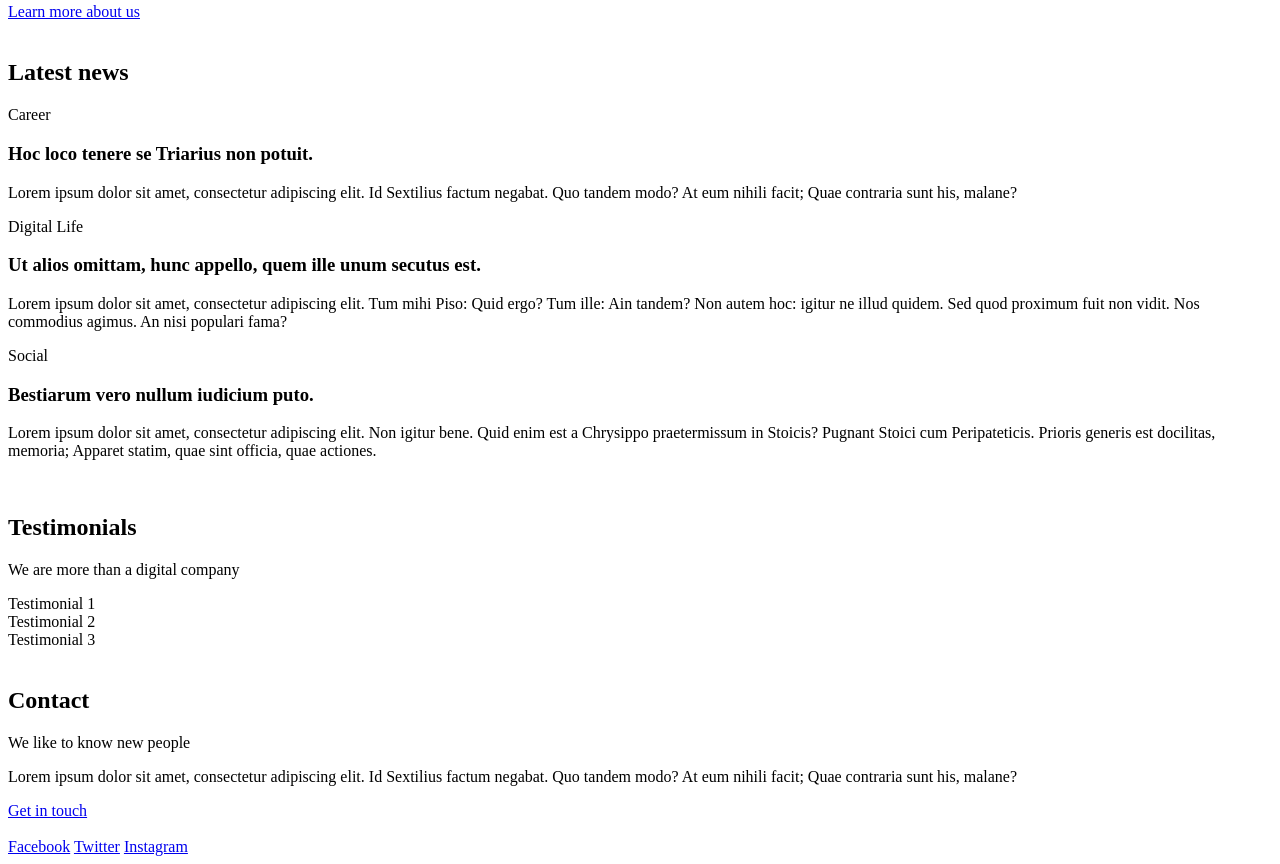
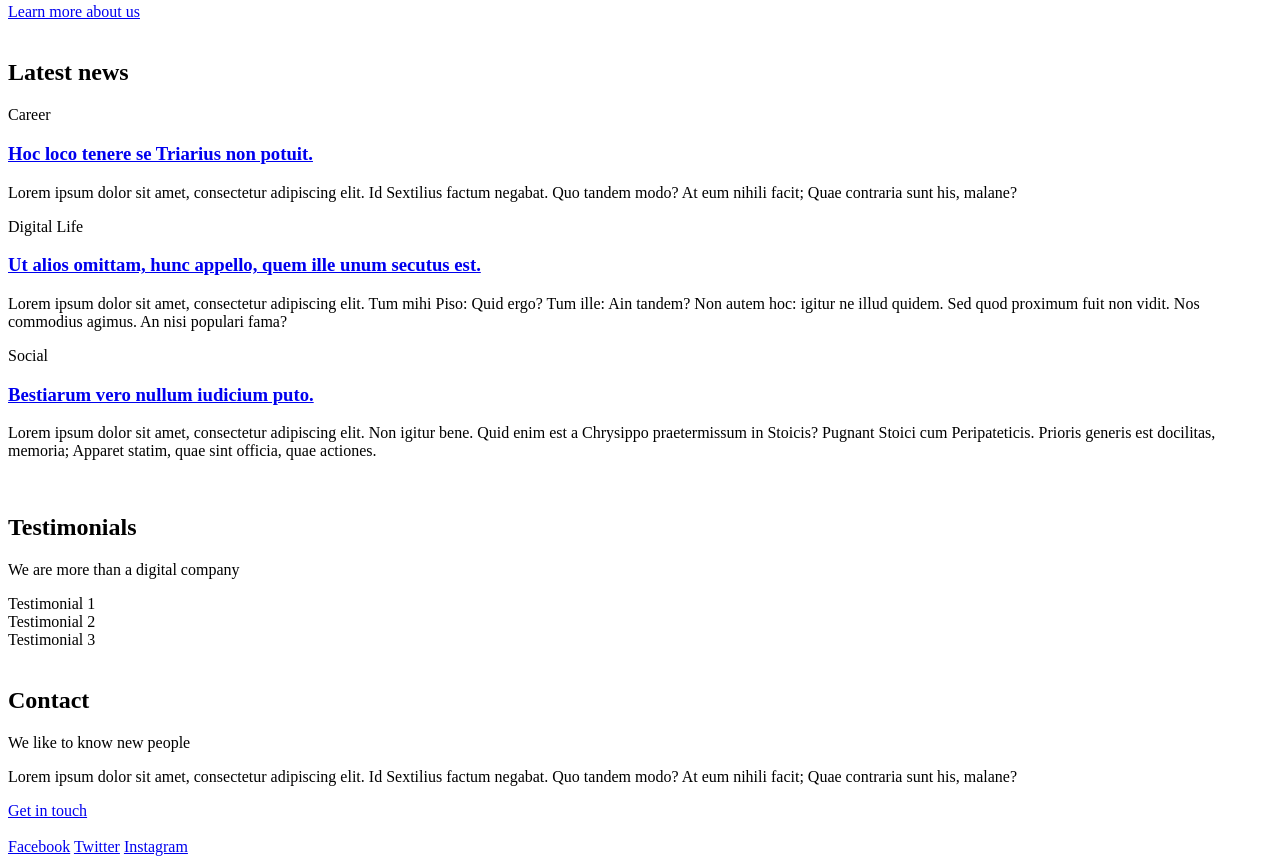
Before and after one commit to PhYdrogen/holbertonschool-web_front_end, a plain HTML site: page html_advanced/23-index.html in a window 1280 px wide. Shown: the part 1256-2120 px from the top of the page. Drawn offline with Linux system fonts and the light colour scheme.

Commit message:
herf -> href

```diff
--- a/html_advanced/23-index.html
+++ b/html_advanced/23-index.html
@@ -101,17 +101,17 @@
                         <div>
                             <article>
                                 <p>Career</p>
-                                <h3><a herf="#">Hoc loco tenere se Triarius non potuit.</a></h3>
+                                <h3><a href="#">Hoc loco tenere se Triarius non potuit.</a></h3>
                                 <p>Lorem ipsum dolor sit amet, consectetur adipiscing elit. Id Sextilius factum negabat. Quo tandem modo? At eum nihili facit; Quae contraria sunt his, malane?</p>
                             </article>
                             <article>
                                 <p>Digital Life</p>
-                                <h3><a herf="#">Ut alios omittam, hunc appello, quem ille unum secutus est.</a></h3>
+                                <h3><a href="#">Ut alios omittam, hunc appello, quem ille unum secutus est.</a></h3>
                                 <p>Lorem ipsum dolor sit amet, consectetur adipiscing elit. Tum mihi Piso: Quid ergo? Tum ille: Ain tandem? Non autem hoc: igitur ne illud quidem. Sed quod proximum fuit non vidit. Nos commodius agimus. An nisi populari fama?</p>
                             </article>
                             <article>
                                 <p>Social</p>
-                                <h3><a herf="#">Bestiarum vero nullum iudicium puto.</a></h3>
+                                <h3><a href="#">Bestiarum vero nullum iudicium puto.</a></h3>
                                 <p>Lorem ipsum dolor sit amet, consectetur adipiscing elit. Non igitur bene. Quid enim est a Chrysippo praetermissum in Stoicis? Pugnant Stoici cum Peripateticis. Prioris generis est docilitas, memoria; Apparet statim, quae sint officia, quae actiones.</p>
                             </article>
                         </div>
```
